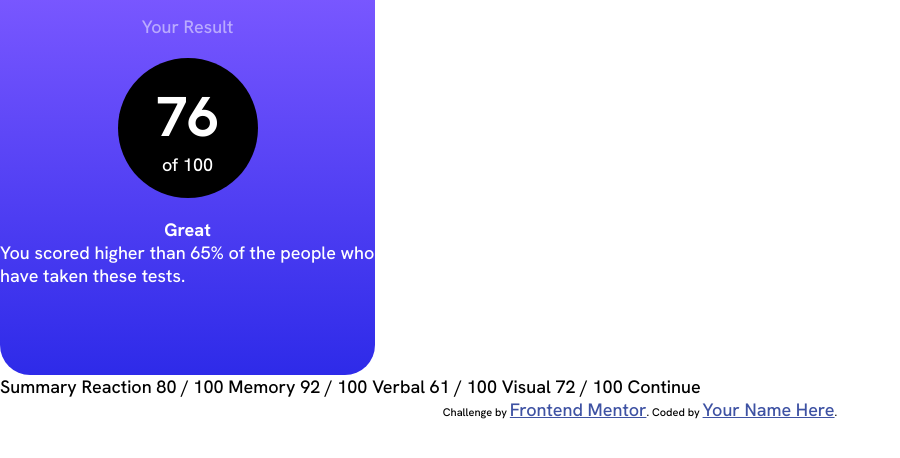
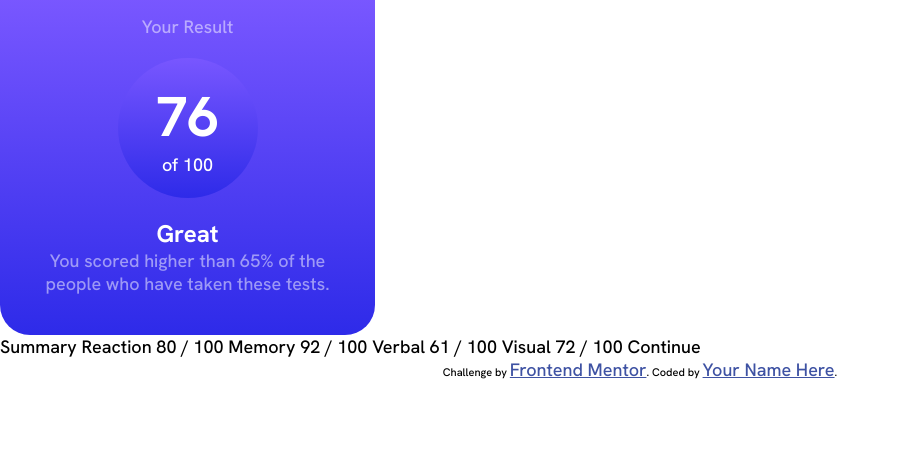
Before and after one commit to HollowZll/1-rst-challenge, a plain HTML site: page index.html in a window 1280 px wide. Shown: the whole page, without its empty margins (0-900 px from the left). Drawn offline with Linux system fonts and the light colour scheme.

Commit message:
purple card beta almost complete

```diff
--- a/index.html
+++ b/index.html
@@ -1,20 +1,30 @@
 <!DOCTYPE html>
 <html lang="en">
   <head>
-  <meta charset="UTF-8">
-  <meta name="viewport" content="width=device-width, initial-scale=1.0"> <!-- displays site properly based on user's device -->
-  <link rel="stylesheet" href="./styles/styles.css">
-  <link rel="icon" type="image/png" sizes="32x32" href="./assets/images/favicon-32x32.png">
+    <meta charset="UTF-8" />
+    <meta name="viewport" content="width=device-width, initial-scale=1.0" />
+    <!-- displays site properly based on user's device -->
+    <link rel="stylesheet" href="./styles/styles.css" />
+    <link
+      rel="icon"
+      type="image/png"
+      sizes="32x32"
+      href="./assets/images/favicon-32x32.png"
+    />
 
     <title>Frontend Mentor | Results summary component</title>
 
     <!-- Feel free to remove these styles or customise in your own stylesheet 👍 -->
     <style>
-    .attribution { font-size: 11px; text-align: center; }
-    .attribution a { color: hsl(228, 45%, 44%); }
+      .attribution {
+        font-size: 11px;
+        text-align: center;
+      }
+      .attribution a {
+        color: hsl(228, 45%, 44%);
+      }
     </style>
   </head>
-
 
   <body>
     <div class="purple__container">
@@ -26,31 +36,19 @@
       </div>
 
       <h4>Great</h4>
-  <p>You scored higher than 65% of the people who have taken these tests.</p>
-
-
+      <p class="purple__container__paragraph">
+        You scored higher than 65% of the people who have taken these tests.
+      </p>
     </div>
 
-
-
-  Summary
-  Reaction
-  80 / 100
-
-  Memory
-  92 / 100
-
-  Verbal
-  61 / 100
-
-  Visual
-  72 / 100
-
+    Summary Reaction 80 / 100 Memory 92 / 100 Verbal 61 / 100 Visual 72 / 100
     Continue
 
     <div class="attribution">
-    Challenge by <a href="https://www.frontendmentor.io?ref=challenge" target="_blank">Frontend Mentor</a>.
-    Coded by <a href="#">Your Name Here</a>.
+      Challenge by
+      <a href="https://www.frontendmentor.io?ref=challenge" target="_blank"
+        >Frontend Mentor</a
+      >. Coded by <a href="#">Your Name Here</a>.
     </div>
   </body>
 </html>
--- a/styles/styles.scss
+++ b/styles/styles.scss
@@ -13,7 +13,7 @@
 .purple__container {
     background-image: linear-gradient(hsl(252, 100%, 67%), hsl(241, 81%, 54%));
     width: 375px;
-    height: 375px;
+    height: 335px;
     color: white;
     border-bottom-left-radius: 30px;
     border-bottom-right-radius: 30px;
@@ -26,7 +26,7 @@
         opacity: 0.5;
     }
     .purple__container__circle {
-        background-color: black;
+        background-image: linear-gradient(hsl(252, 100%, 67%), hsl(241, 81%, 54%));
         border-radius: 100%;
         width: 140px;
         height: 140px;
@@ -39,5 +39,13 @@
     h1 {
         font-size: 56px;
     }
+    h4 {
+        font-size: 24px;
+    }
+    .purple__container__paragraph {
+      text-align: center;
+      width: 300px;
+      opacity: 0.5;
+    }
 
 }
```
Also changed, not shown: styles/styles.css, 1 other file. Lines whose indentation alone changed are shown as unchanged.
